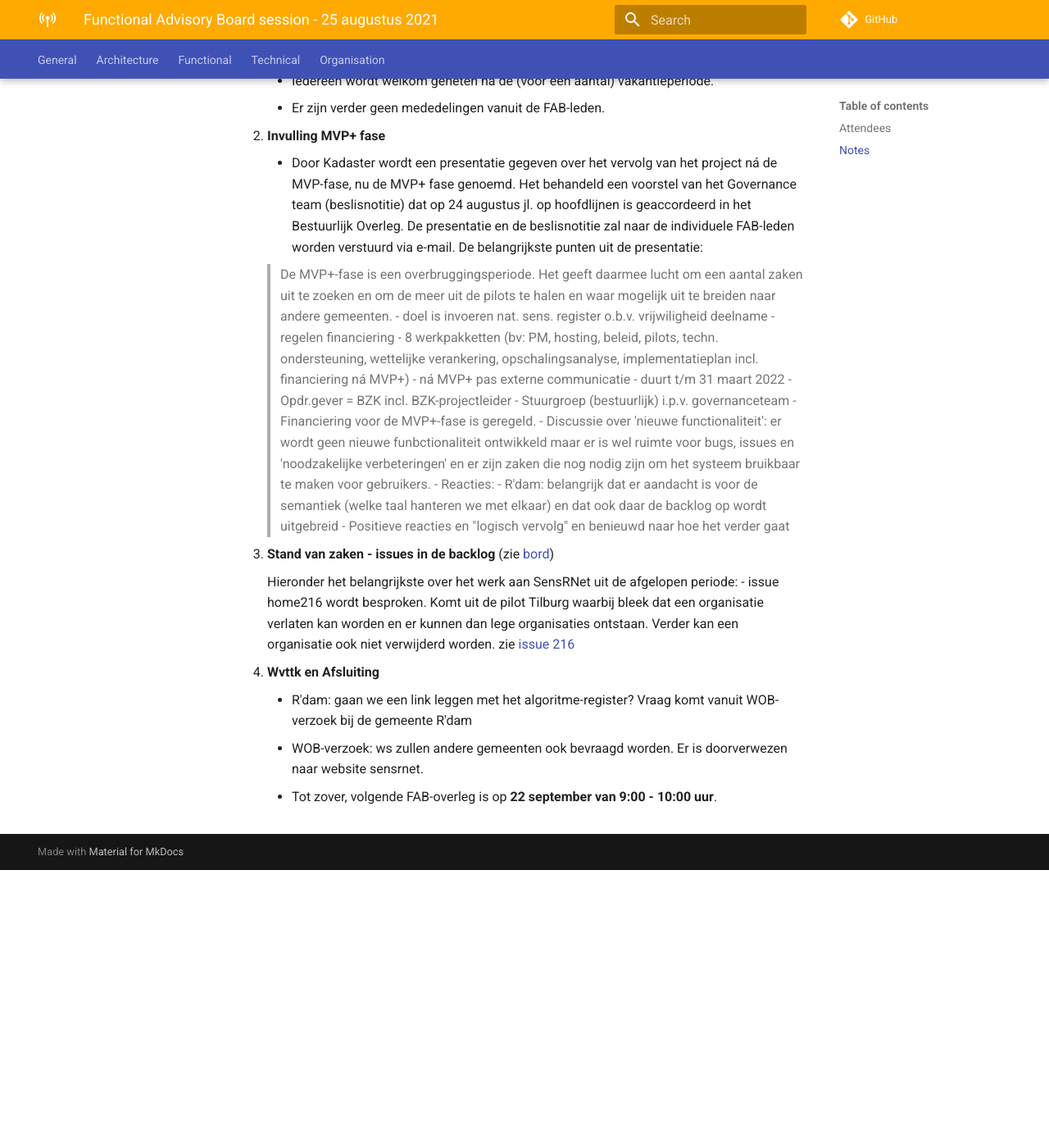
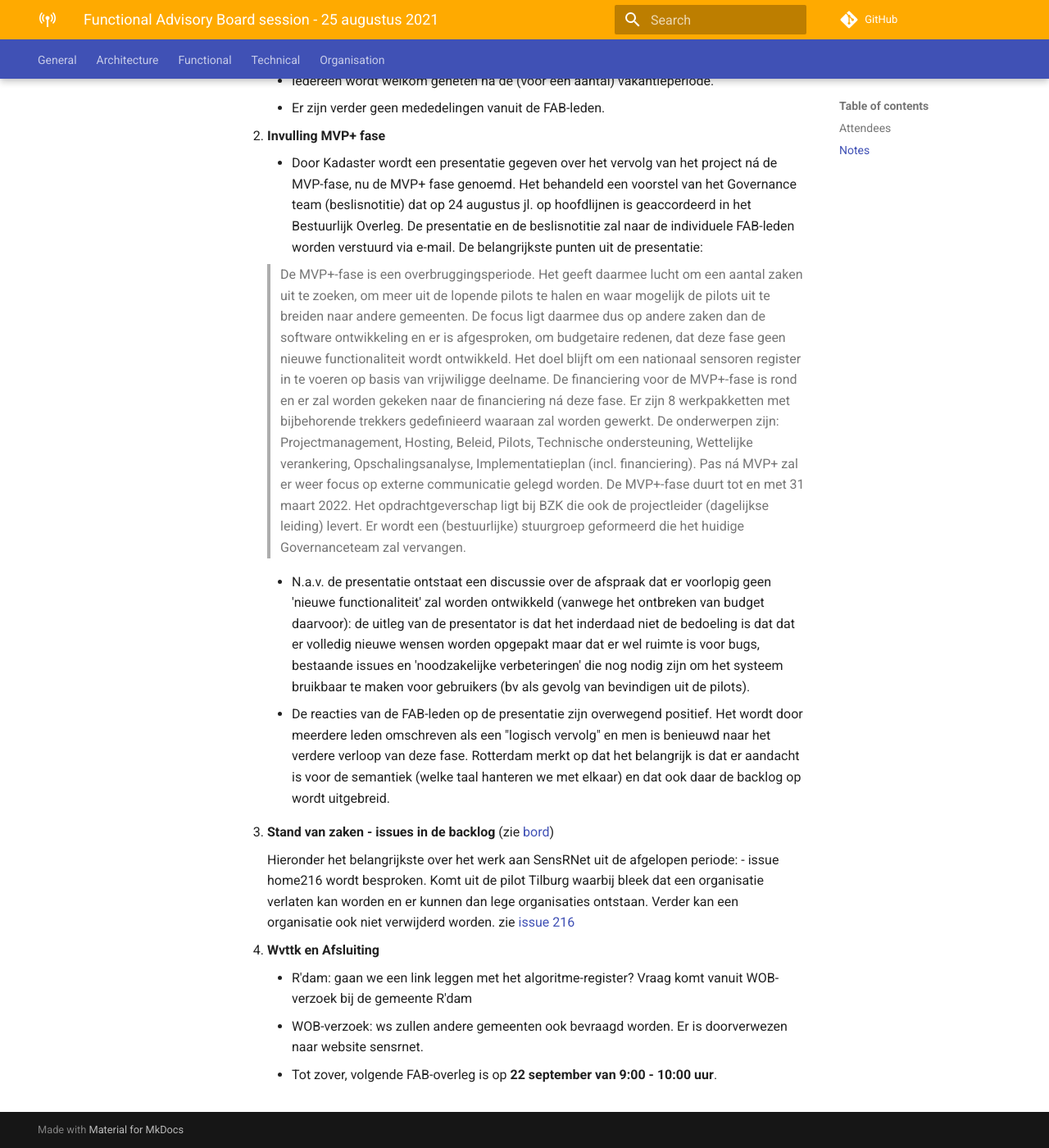
Before and after one commit to kadaster-labs/sensrnet-home, an MkDocs documentation site: the page built from docs/notes/2021-08-25-FAB-notes.md, in a window 1280 px wide and 1400 px high, scrolled down 860 px. Shown: the whole window at 82% size. Built offline with MkDocs 1.6.1 and Material for MkDocs 9.7.7, drawn with Linux system fonts in a browser that asks for light colours; comment, search, counter and statistics services are not loaded; before the commit the page ends 1921 px from its top, so only the background shows below that.

Commit message:
Update 2021-08-25-FAB-notes.md

```diff
--- a/docs/notes/2021-08-25-FAB-notes.md
+++ b/docs/notes/2021-08-25-FAB-notes.md
@@ -32,19 +32,19 @@ Onderwerpen:
 
     - Door Kadaster wordt een presentatie gegeven over het vervolg van het project ná de MVP-fase, nu de MVP+ fase genoemd. Het behandeld een voorstel van het Governance team (beslisnotitie) dat op 24 augustus jl. op hoofdlijnen is geaccordeerd in het Bestuurlijk Overleg. De presentatie en de beslisnotitie zal naar de individuele FAB-leden worden verstuurd via e-mail. De belangrijkste punten uit de presentatie:
 
-       > De MVP+-fase is een overbruggingsperiode. Het geeft daarmee lucht om een aantal zaken uit te zoeken en om de meer uit de pilots te halen en waar mogelijk uit te breiden naar andere gemeenten.
-          - doel is invoeren nat. sens. register o.b.v. vrijwiligheid deelname
-          - regelen financiering
-          - 8 werkpakketten (bv: PM, hosting, beleid, pilots, techn. ondersteuning, wettelijke verankering, opschalingsanalyse, implementatieplan incl. financiering ná MVP+)
-          - ná MVP+ pas externe communicatie
-          - duurt t/m 31 maart 2022
-          - Opdr.gever = BZK incl. BZK-projectleider
-          - Stuurgroep (bestuurlijk) i.p.v. governanceteam
-    - Financiering voor de MVP+-fase is geregeld.
-    - Discussie over 'nieuwe functionaliteit': er wordt geen nieuwe funbctionaliteit ontwikkeld maar er is wel ruimte voor bugs, issues en 'noodzakelijke verbeteringen' en er zijn zaken die nog nodig zijn om het systeem bruikbaar te maken voor gebruikers.
-    - Reacties:
-          - R'dam: belangrijk dat er aandacht is voor de semantiek (welke taal hanteren we met elkaar) en dat ook daar de backlog op wordt uitgebreid
-          - Positieve reacties en "logisch vervolg" en benieuwd naar hoe het verder gaat
+       > De MVP+-fase is een overbruggingsperiode. Het geeft daarmee lucht om een aantal zaken uit te zoeken, om meer uit de lopende pilots te halen en waar mogelijk de pilots uit te breiden naar andere gemeenten.
+       > De focus ligt daarmee dus op andere zaken dan de software ontwikkeling en er is afgesproken, om budgetaire redenen, dat deze fase geen nieuwe functionaliteit wordt ontwikkeld.
+       > Het doel blijft om een nationaal sensoren register in te voeren op basis van vrijwiligge deelname.
+       > De financiering voor de MVP+-fase is rond en er zal worden gekeken naar de financiering ná deze fase.
+       > Er zijn 8 werkpakketten met bijbehorende trekkers gedefinieerd waaraan zal worden gewerkt. De onderwerpen zijn: Projectmanagement, Hosting, Beleid, Pilots, Technische ondersteuning, Wettelijke verankering, Opschalingsanalyse, Implementatieplan (incl. financiering).
+       > Pas ná MVP+ zal er weer focus op externe communicatie gelegd worden.
+       > De MVP+-fase duurt tot en met 31 maart 2022.
+       > Het opdrachtgeverschap ligt bij BZK die ook de projectleider (dagelijkse leiding) levert.
+       > Er wordt een (bestuurlijke) stuurgroep geformeerd die het huidige Governanceteam zal vervangen.
+
+    - N.a.v. de presentatie ontstaat een discussie over de afspraak dat er voorlopig geen 'nieuwe functionaliteit' zal worden ontwikkeld (vanwege het ontbreken van budget daarvoor): de uitleg van de presentator is dat het inderdaad niet de bedoeling is dat dat er volledig nieuwe wensen worden opgepakt maar dat er wel ruimte is voor bugs, bestaande issues en 'noodzakelijke verbeteringen' die nog nodig zijn om het systeem bruikbaar te maken voor gebruikers (bv als gevolg van bevindigen uit de pilots).
+
+    - De reacties van de FAB-leden op de presentatie zijn overwegend positief. Het wordt door meerdere leden omschreven als een "logisch vervolg" en men is benieuwd naar het verdere verloop van deze fase. Rotterdam merkt op dat het belangrijk is dat er aandacht is voor de semantiek (welke taal hanteren we met elkaar) en dat ook daar de backlog op wordt uitgebreid.
 
 3. **Stand van zaken - issues in de backlog** (zie [bord](https://github.com/orgs/kadaster-labs/projects/1))
 
```
